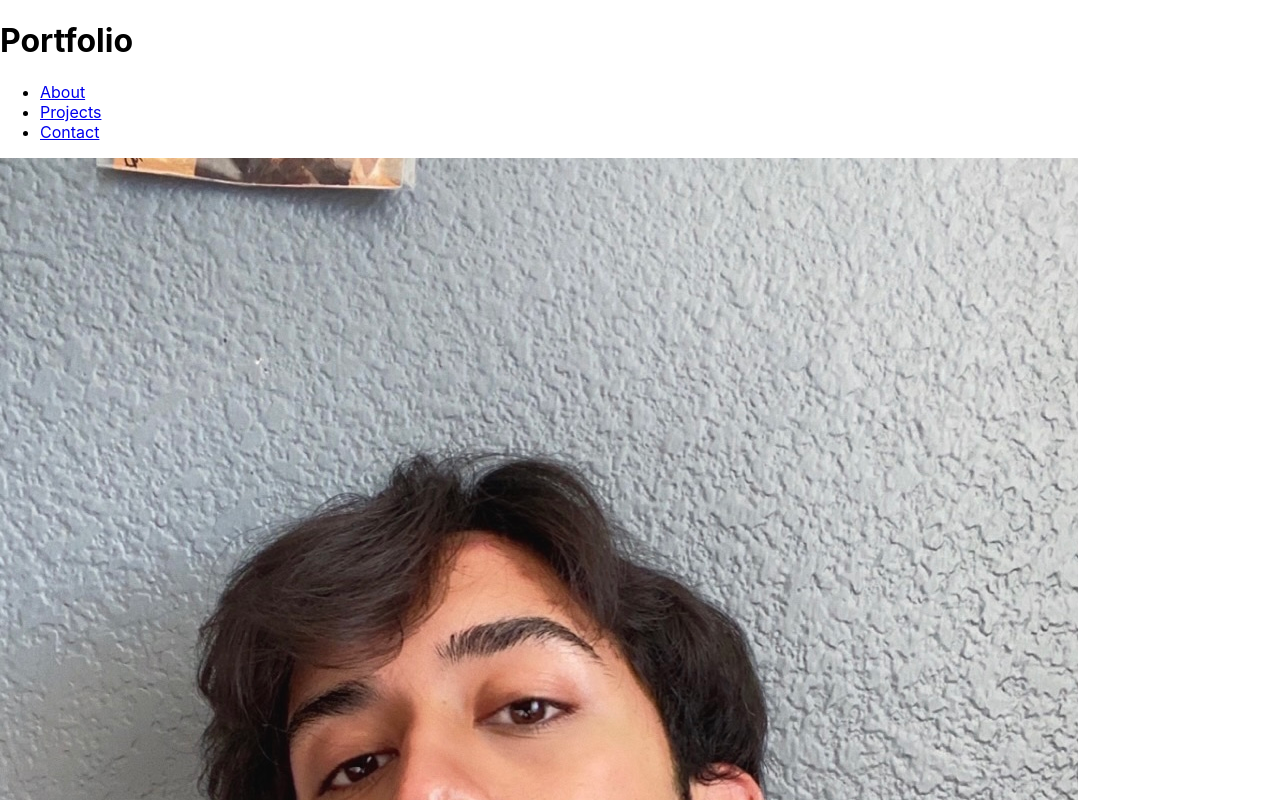
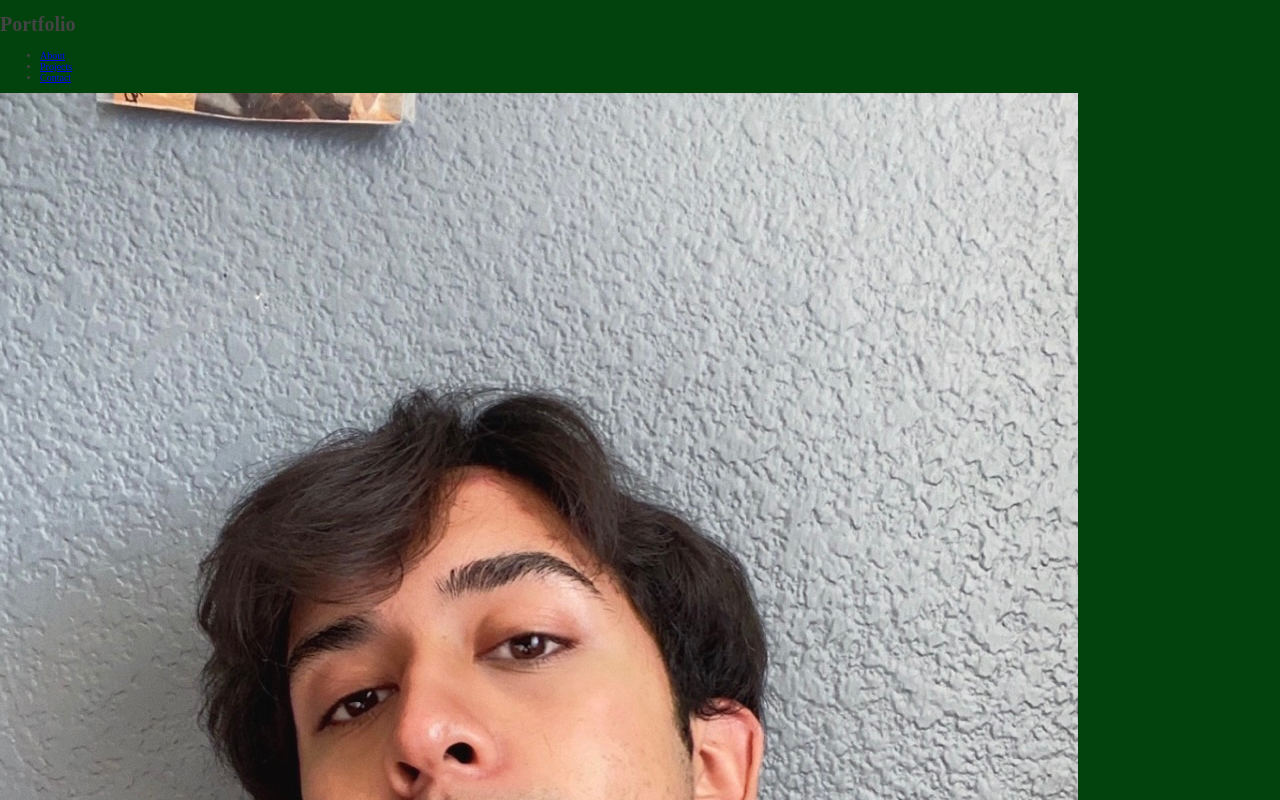
Before and after one commit to mateonav98/react-portfolio, a React (Create React App) app in the folder react-portfolio/: page / in a window 1280 px wide. Shown: the top 800 px of the page. Built offline with nearby package versions, Linux system fonts and the light colour scheme; the HTML template or start-up script is replaced by a standard one.

Commit message:
add css styling

```diff
--- a/react-portfolio/src/App.scss
+++ b/react-portfolio/src/App.scss
@@ -0,0 +1,13 @@
+$primary-color: #ffd700;
+
+@import 'animate.css';
+
+@font-face {
+  font-family: 'Helvetica Neue';
+  src: url('./assets/fonts/helvetica-neu.ttf') format('ttf');
+}
+
+input,
+textarea {
+  font-family: 'Helvetica Neu';
+}
--- a/react-portfolio/src/index.css
+++ b/react-portfolio/src/index.css
@@ -1,13 +1,11 @@
+html {
+  font-size: 62.5%
+}
 body {
   margin: 0;
-  font-family: -apple-system, BlinkMacSystemFont, 'Segoe UI', 'Roboto', 'Oxygen',
-    'Ubuntu', 'Cantarell', 'Fira Sans', 'Droid Sans', 'Helvetica Neue',
-    sans-serif;
+  font-family: 300 11px/1.4 'Helvetica Neue', 'sans serif';
+  color: #444;
+  background: #02430d;
   -webkit-font-smoothing: antialiased;
   -moz-osx-font-smoothing: grayscale;
 }
-
-code {
-  font-family: source-code-pro, Menlo, Monaco, Consolas, 'Courier New',
-    monospace;
-}
```
Also changed, not shown: react-portfolio/src/assets/fonts/helvetica-neu.ttf (added).
